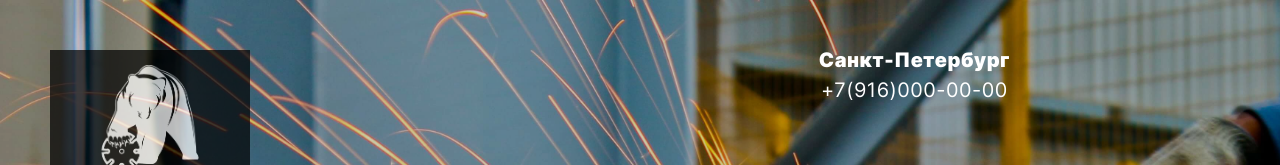
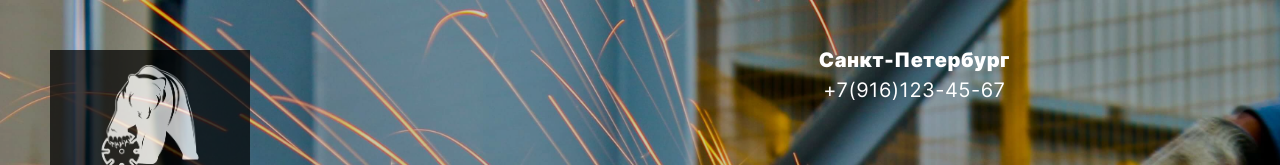
Before and after one commit to TizJourney/alrezka, a React (Create React App) app: page / in a window 1280 px wide. Shown: the top 165 px of the page. Built offline with nearby package versions, Linux system fonts and the light colour scheme.

Commit message:
переделать в шапке ссылку на телефон

```diff
--- a/src/components/Header/Header.js
+++ b/src/components/Header/Header.js
@@ -4,6 +4,8 @@ import './Header.css';
 
 import React, { useState } from 'react';
 import { Link, useHistory } from 'react-router-dom';
+
+import { CONTACTS } from '../../utils/context'
 
 import Navigation from '../Navigation/Navigation.js';
 
@@ -32,7 +34,7 @@ export default function Header(props) {
     <header className={classnames(props.className, 'header')}>
       <nav className='header__links-block header__contacts'>
         <p className='header__text'>Санкт-Петербург</p>
-        <Link to='tel:+7(916)000-00-00' className='header__link'>+7(916)000-00-00</Link>
+        <a href={`tel:${CONTACTS.telRaw}`} className='header__link'>{CONTACTS.tel}</a>
       </nav>
       <button className='header__burger' onClick={setNavigationOpen} />
       <Navigation isOpen={isNavigationOpen} handleClose={handleNavigationClose} handleClick={navigateToRoute} />
```
